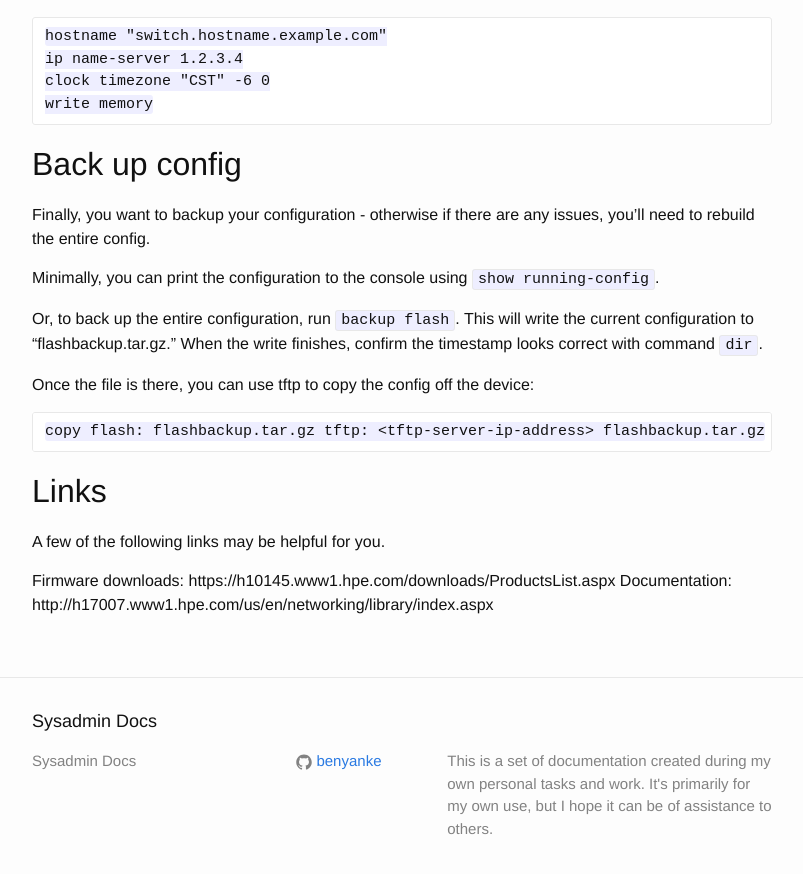
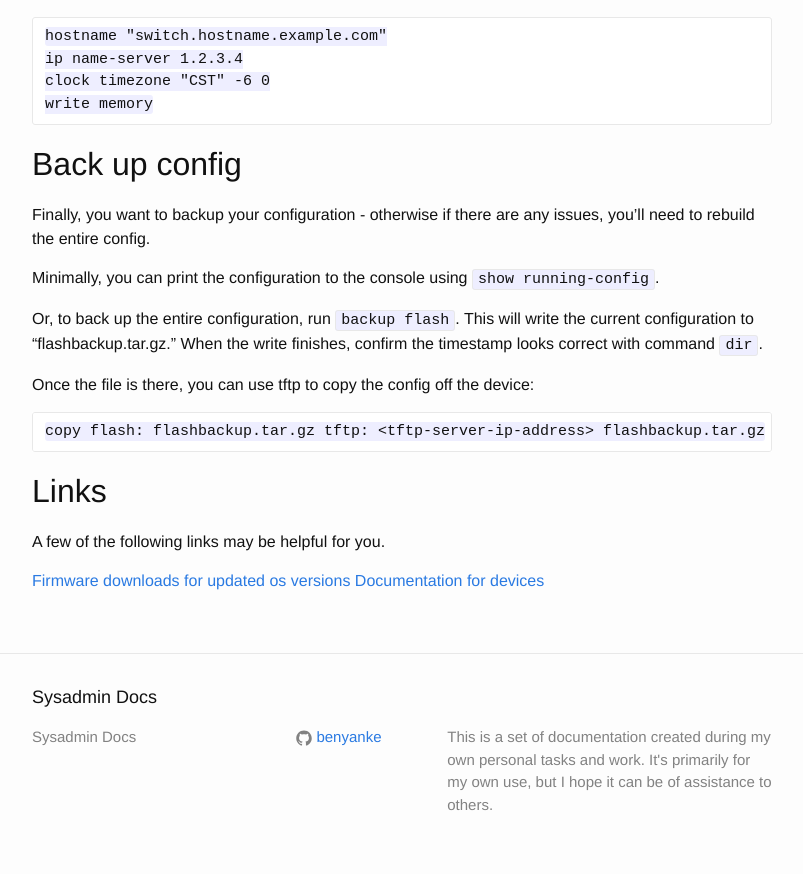
Before and after one commit to benyanke/docs, a Jekyll site: the page built from _posts/2019-02-10-aruba-switch-basic-setup.markdown, in a window 1280 px wide and 900 px high, scrolled down 2367 px. Shown: the top 874 px of the window, without its empty margins (238-1041 px from the left). Built offline with Jekyll 4.4.1, drawn with Linux system fonts in a browser that asks for light colours.

Commit message:
turning URLs into links

```diff
--- a/_posts/2019-02-10-aruba-switch-basic-setup.markdown
+++ b/_posts/2019-02-10-aruba-switch-basic-setup.markdown
@@ -143,5 +143,5 @@ copy flash: flashbackup.tar.gz tftp: <tftp-server-ip-address> flashbackup.tar.gz
 
 A few of the following links may be helpful for you.
 
-Firmware downloads: https://h10145.www1.hpe.com/downloads/ProductsList.aspx
-Documentation: http://h17007.www1.hpe.com/us/en/networking/library/index.aspx
+[Firmware downloads for updated os versions](https://h10145.www1.hpe.com/downloads/ProductsList.aspx)
+[Documentation for devices](http://h17007.www1.hpe.com/us/en/networking/library/index.aspx)
```
